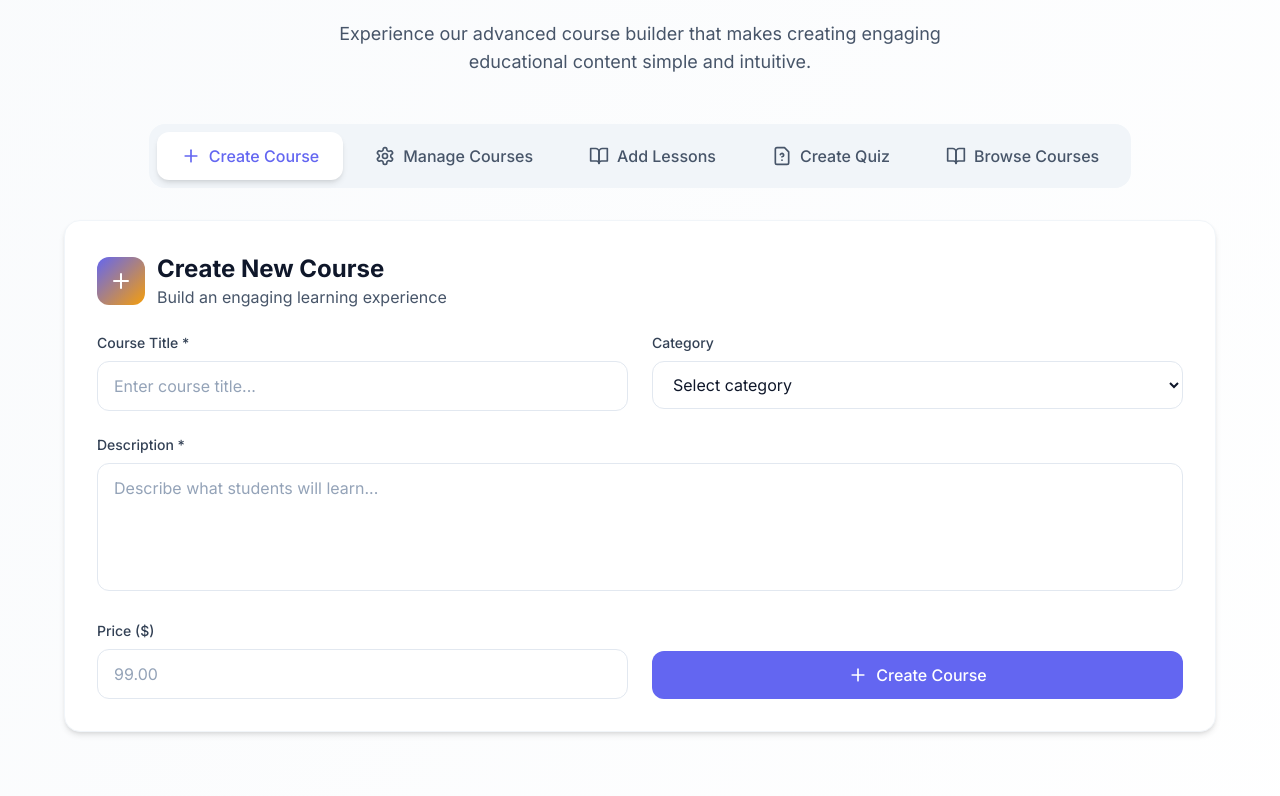
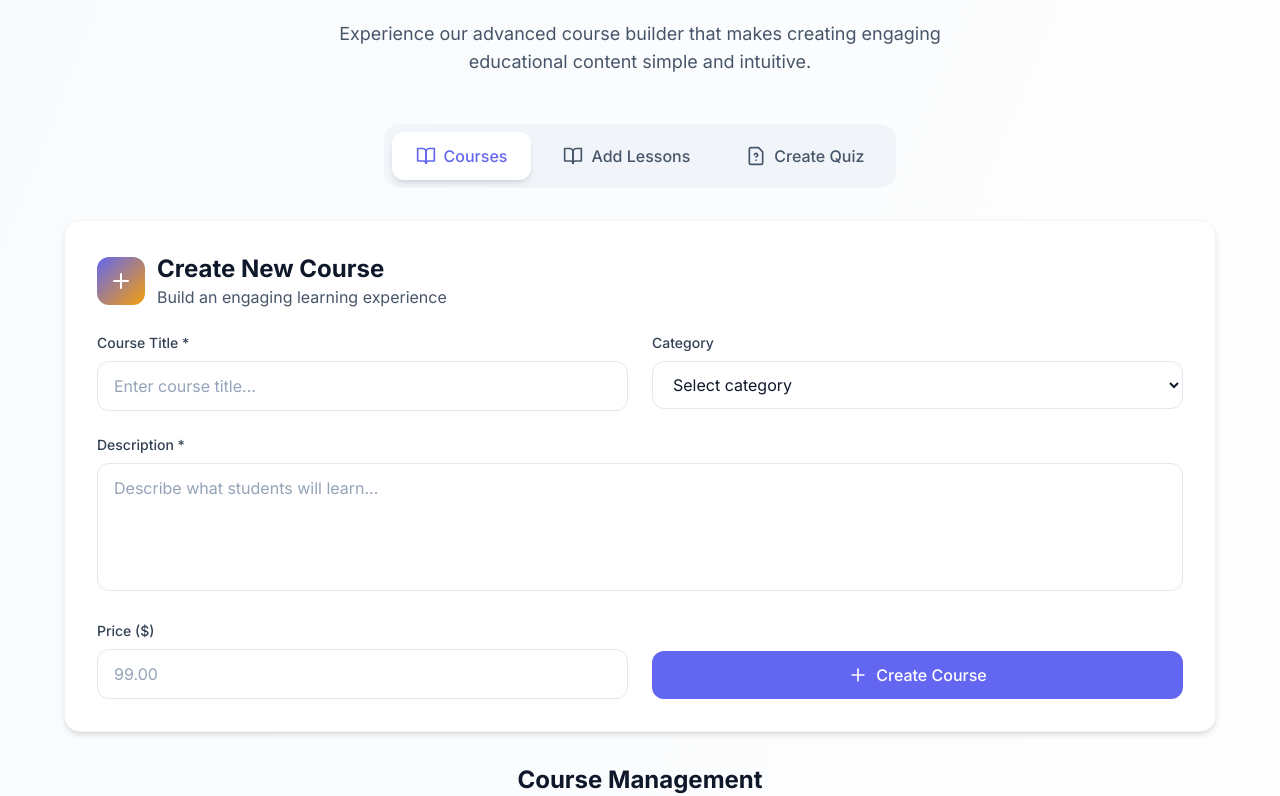
Before and after one commit to apper-canvas/learnflow-platform-card, a React (Vite) app: page / in a window 1280 px wide. Shown: the part 810-1606 px from the top of the page. Built offline with nearby package versions, Linux system fonts and the light colour scheme.

Commit message:
Consolidate course creation and management into unified 'Courses' tab navigation

```diff
--- a/src/components/MainFeature.jsx
+++ b/src/components/MainFeature.jsx
@@ -10,7 +10,7 @@ const MainFeature = () => {
   const [lessons, setLessons] = useState([])
   const [loading, setLoading] = useState(false)
   const [error, setError] = useState(null)
-  const [activeTab, setActiveTab] = useState('create')
+const [activeTab, setActiveTab] = useState('courses')
   const [selectedCourse, setSelectedCourse] = useState(null)
   const [showPreview, setShowPreview] = useState(false)
 
@@ -103,7 +103,6 @@ const MainFeature = () => {
       })
 
 toast.success('Course created successfully!')
-      setActiveTab('manage')
     } catch (err) {
       setError(err.message)
       toast.error('Failed to create course')
@@ -185,7 +184,7 @@ const MainFeature = () => {
       })
 
 toast.success('Quiz created successfully!')
-      setActiveTab('manage')
+      setActiveTab('courses')
     } catch (err) {
       setError(err.message)
       toast.error('Failed to create quiz')
@@ -335,11 +334,9 @@ const MainFeature = () => {
 <div className="flex flex-wrap justify-center mb-8">
         <div className="bg-surface-100 p-2 rounded-2xl flex space-x-2">
           {[
-            { id: 'create', label: 'Create Course', icon: 'Plus' },
-            { id: 'manage', label: 'Manage Courses', icon: 'Settings' },
+            { id: 'courses', label: 'Courses', icon: 'BookOpen' },
             { id: 'lessons', label: 'Add Lessons', icon: 'BookOpen' },
-            { id: 'quiz', label: 'Create Quiz', icon: 'FileQuestion' },
-            { id: 'courses', label: 'Browse Courses', icon: 'BookOpen' }
+            { id: 'quiz', label: 'Create Quiz', icon: 'FileQuestion' }
           ].map((tab) => (
             <button
               key={tab.id}
@@ -358,16 +355,18 @@ const MainFeature = () => {
       </div>
 
 <AnimatePresence mode="wait">
-        {/* Create Course Tab */}
-        {activeTab === 'create' && (
+        {/* Courses Tab */}
+        {activeTab === 'courses' && (
           <motion.div
-            key="create"
+            key="courses"
             initial={{ opacity: 0, x: 20 }}
             animate={{ opacity: 1, x: 0 }}
             exit={{ opacity: 0, x: -20 }}
             transition={{ duration: 0.3 }}
-            className="card p-8"
+            className="space-y-8"
           >
+            {/* Course Creation Section */}
+            <div className="card p-8">
               <div className="flex items-center space-x-3 mb-6">
                 <div className="w-12 h-12 bg-gradient-to-br from-primary to-secondary rounded-xl flex items-center justify-center">
                   <ApperIcon name="Plus" className="w-6 h-6 text-white" />
@@ -461,18 +460,10 @@ const MainFeature = () => {
                   </div>
                 </div>
               </form>
-          </motion.div>
-        )}
+            </div>
 
-        {/* Manage Courses Tab */}
-        {activeTab === 'manage' && (
-          <motion.div
-            key="manage"
-            initial={{ opacity: 0, x: 20 }}
-            animate={{ opacity: 1, x: 0 }}
-            exit={{ opacity: 0, x: -20 }}
-            transition={{ duration: 0.3 }}
-          >
+            {/* Course Management Section */}
+            <div>
               <div className="text-center mb-8">
                 <h3 className="text-2xl font-bold text-surface-900 mb-2">Course Management</h3>
                 <p className="text-surface-600">Manage your created courses and track performance</p>
@@ -492,12 +483,7 @@ const MainFeature = () => {
                 <div className="card p-8 text-center">
                   <ApperIcon name="BookOpen" className="w-12 h-12 text-surface-400 mx-auto mb-4" />
                   <p className="text-surface-600 mb-4">No courses created yet</p>
-                <button
-                  onClick={() => setActiveTab('create')}
-                  className="btn-primary"
-                >
-                  Create Your First Course
-                </button>
+                  <p className="text-surface-500">Create your first course using the form above</p>
                 </div>
               ) : (
                 <div className="grid grid-cols-1 lg:grid-cols-2 gap-6">
@@ -508,6 +494,7 @@ const MainFeature = () => {
                   </AnimatePresence>
                 </div>
               )}
+            </div>
           </motion.div>
         )}
 
```
Lines whose indentation alone changed are shown as unchanged.
